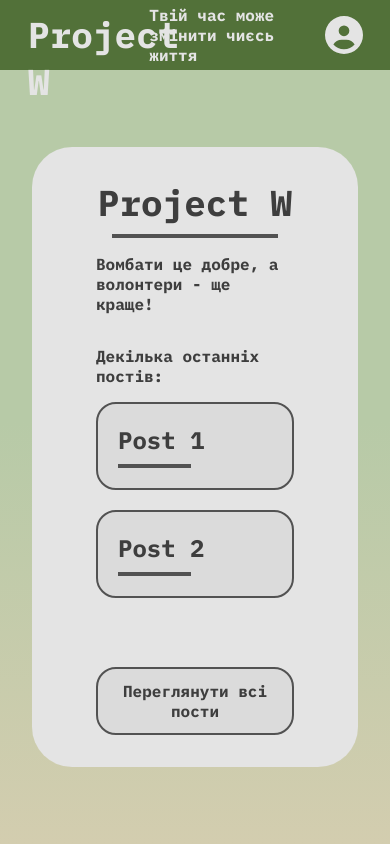
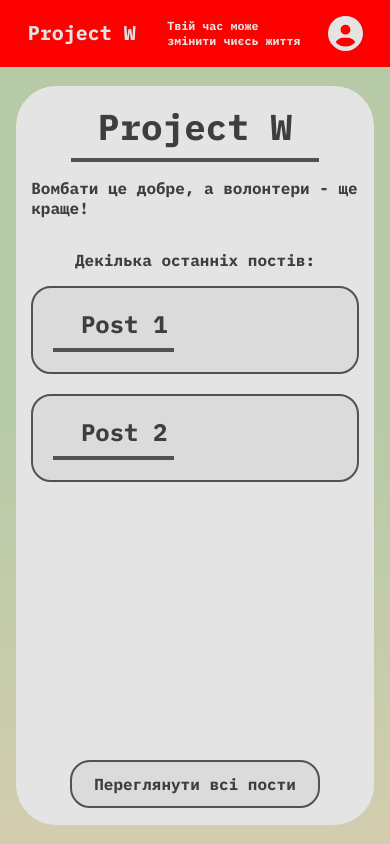
Before and after one commit to amasyaska/project-w, a React (Vite) app in the folder src/django-container/frontend/: page / in a window 390 px wide. Built offline with nearby package versions, Linux system fonts and the light colour scheme.

Commit message:
feat: responsive ui

```diff
--- a/src/django-container/frontend/src/components/Header.module.css
+++ b/src/django-container/frontend/src/components/Header.module.css
@@ -22,11 +22,14 @@
         position: relative;
         font-size: 36px;
         font-weight: bold;
+        text-wrap: nowrap;
+        margin-right: 10vw;
         bottom: 5px;
         left: 8%;
     }
 
     .splash {
+        font-size: 2vw;
         position: relative;
         right: 5%;
     }
@@ -34,5 +37,41 @@
     .right {
         position: relative;
         right: 3%;
+        margin-left: 10vw;
     }
 }
+
+@media only screen and (max-width: 820px) {
+    .header {
+        background-color: orange;
+
+        h1 {
+            font-size: 28px;
+            top: 1px;
+        }
+
+        .splash {
+            font-size: 3vw;
+            left: 1.1vw;
+            text-wrap: wrap;
+        }
+    }
+
+
+}
+
+@media only screen and (max-width: 500px) {
+    .header {
+        background-color: red;
+
+        h1 {
+            font-size: 20px;
+            top: 3px;
+        }
+
+        .splash {
+            font-size: 3vw;
+        }
+    }
+
+}
--- a/src/django-container/frontend/src/components/Main.module.css
+++ b/src/django-container/frontend/src/components/Main.module.css
@@ -25,3 +25,18 @@
     min-width: 80%;
     min-height: 80%;
 }
+
+@media only screen and (max-width: 820px) {
+    .content {
+        min-width: 90%;
+        min-height: 93%;
+        padding: 2vh 4vw;
+    }
+}
+
+@media only screen and (max-width: 500px) {
+    .content {
+        min-width: 92%;
+        min-height: 95%;
+    }
+}
--- a/src/django-container/frontend/src/components/PageHeader.module.css
+++ b/src/django-container/frontend/src/components/PageHeader.module.css
@@ -31,3 +31,10 @@ h4.pageHeader {
     font-size: 18px;
     font-weight: bold;
 }
+
+@media only screen and (max-width: 820px) {
+    .pageHeader {
+        width: 75vw;
+        text-align: center;
+    }
+}
```
